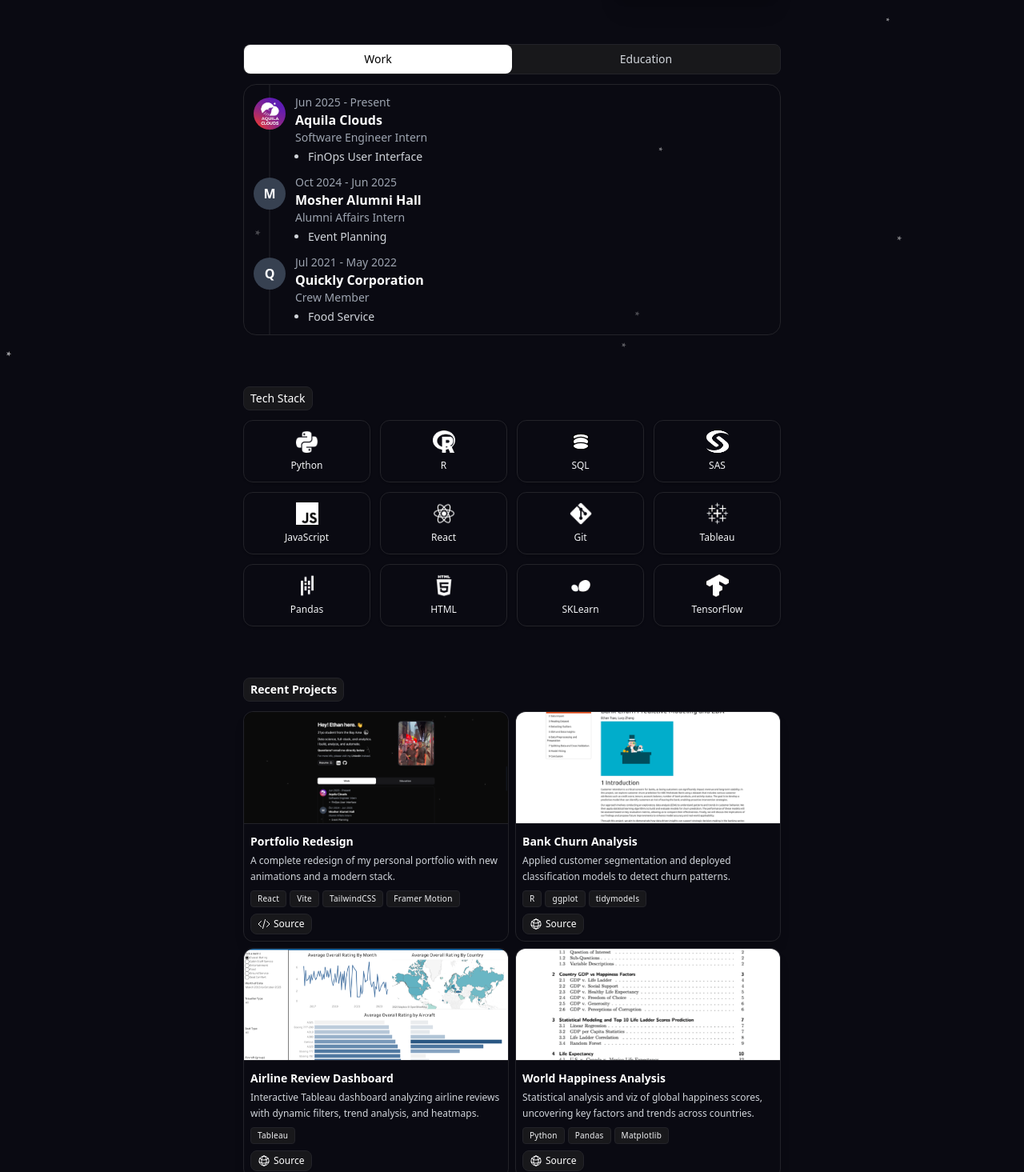
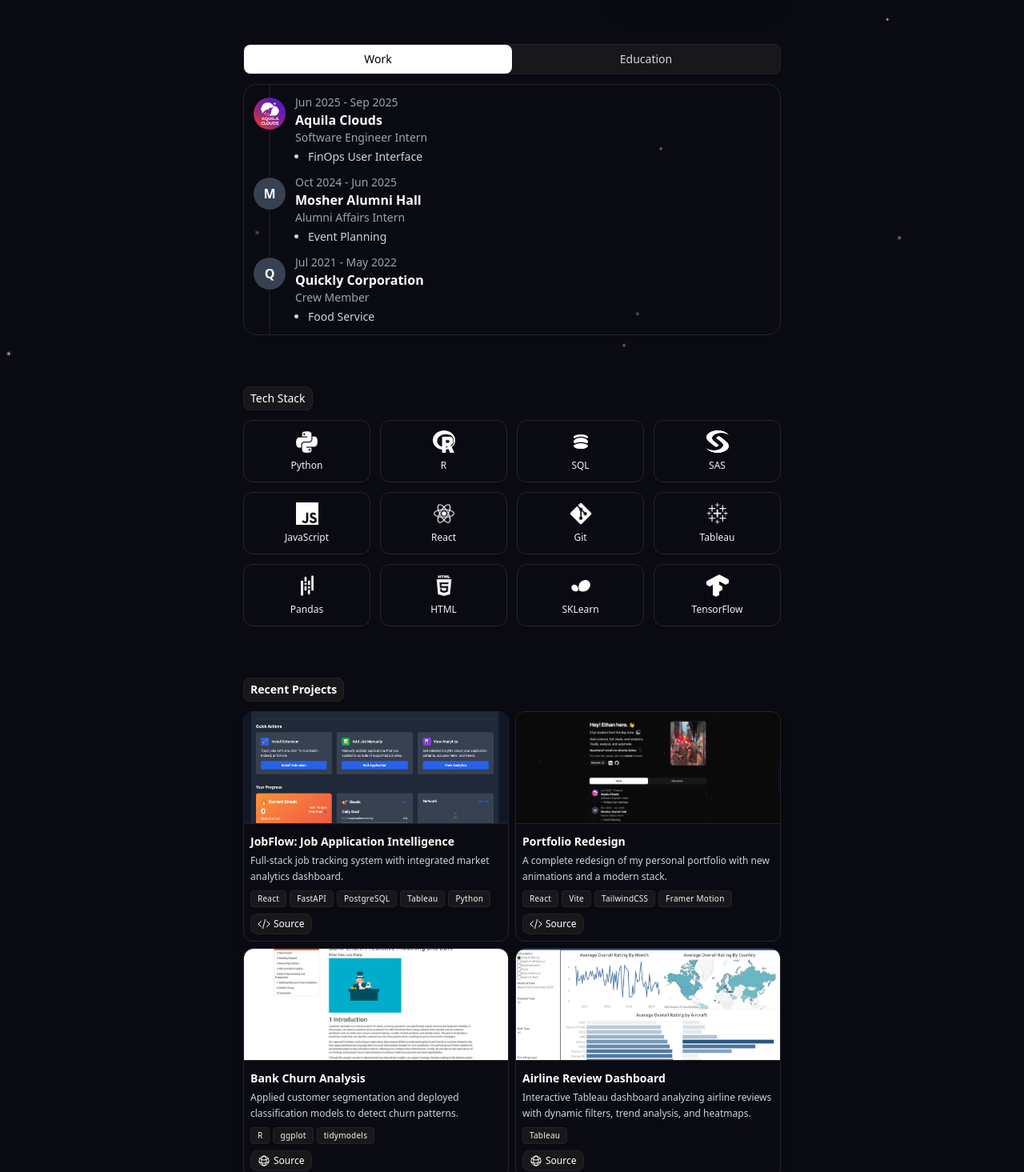
Before and after one commit to ethantsaox/portfolio-redesign, a React (Vite) app: page / in a window 1280 px wide. Shown: the part 345-1810 px from the top of the page at 80% size. Built offline with nearby package versions, Linux system fonts and the light colour scheme.

Commit message:
Add JobFlow project and update resume

```diff
--- a/src/components/About.jsx
+++ b/src/components/About.jsx
@@ -46,7 +46,7 @@
                   <img src={aquilaIcon} alt="Aquila Clouds" className="w-10 h-10 object-cover" loading="lazy" />
                 </div>
                 <div>
-                  <div className="text-gray-400 text-sm">Jun 2025 - Present</div>
+                  <div className="text-gray-400 text-sm">Jun 2025 - Sep 2025</div>
                   <div className="text-white text-base font-semibold">Aquila Clouds</div>
                   <div className="text-gray-400 mb-1 text-sm">Software Engineer Intern</div>
                   <ul className="list-disc list-outside text-gray-300 text-sm space-y-1 ml-4">
--- a/src/components/Hero.jsx
+++ b/src/components/Hero.jsx
@@ -41,7 +41,7 @@
             For more info, please visit my <span className="font-medium text-gray-300">LinkedIn</span> instead.
           </div>
           <div className="flex flex-wrap gap-3 items-center justify-center md:justify-start mt-0.5">
-            <a href="/Ethan_Tsao_Resume_Summer25.pdf" target="_blank" rel="noopener noreferrer" className="text-xs md:text-sm font-medium border border-[#232329] rounded-lg bg-[#18181b] px-2 py-1 inline-block w-auto text-white hover:bg-[#232329] transition flex items-center gap-1">
+            <a href="/Ethan_Tsao_Resume_Data_Analytics.pdf" target="_blank" rel="noopener noreferrer" className="text-xs md:text-sm font-medium border border-[#232329] rounded-lg bg-[#18181b] px-2 py-1 inline-block w-auto text-white hover:bg-[#232329] transition flex items-center gap-1">
               Resume
               <img src={resumeIcon} alt="Resume" className="w-5 h-5" loading="lazy" />
             </a>
--- a/src/components/Projects.jsx
+++ b/src/components/Projects.jsx
@@ -1,5 +1,6 @@
 import React from 'react';
 import { GlobeAltIcon, CodeBracketIcon } from '@heroicons/react/24/outline';
+import jobflowImg from '../assets/jobflow-dashboard.png';
 import dashboardImg from '../assets/Dashboard-1-optimized.png';
 import worldhappyImg from '../assets/worldhappy-optimized.png';
 import bankchurnImg from '../assets/bankchurn-optimized.png';
@@ -7,6 +8,22 @@
 import { useFadeInOnScroll } from '../hooks/useFadeInOnScroll';
 
 const projects = [
+  {
+    title: 'JobFlow: Job Application Intelligence',
+    image: jobflowImg,
+    description:
+      'Full-stack job tracking system with integrated market analytics dashboard.',
+    tech: [
+      'React', 'FastAPI', 'PostgreSQL', 'Tableau', 'Python',
+    ],
+    buttons: [
+      {
+        label: 'Source',
+        href: 'https://github.com/ethantsaox/JobFlow',
+        icon: CodeBracketIcon,
+      },
+    ],
+  },
   {
     title: 'Portfolio Redesign',
     image: portimgImg,
```
Also changed, not shown: src/assets/jobflow-dashboard.png (added), 1 other file (tests, documents, lock files or other folders).
